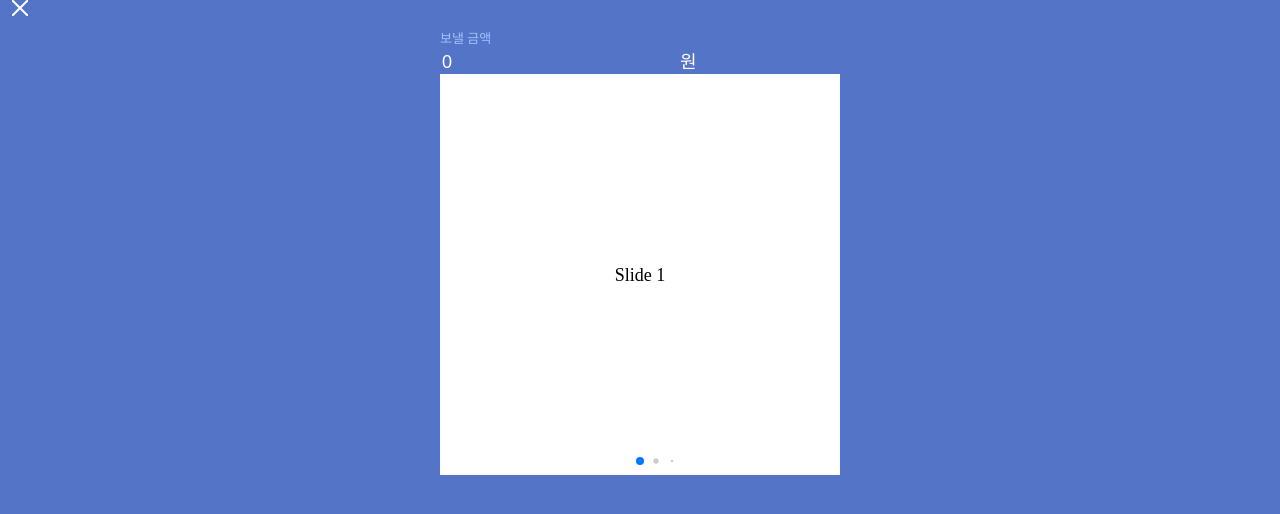
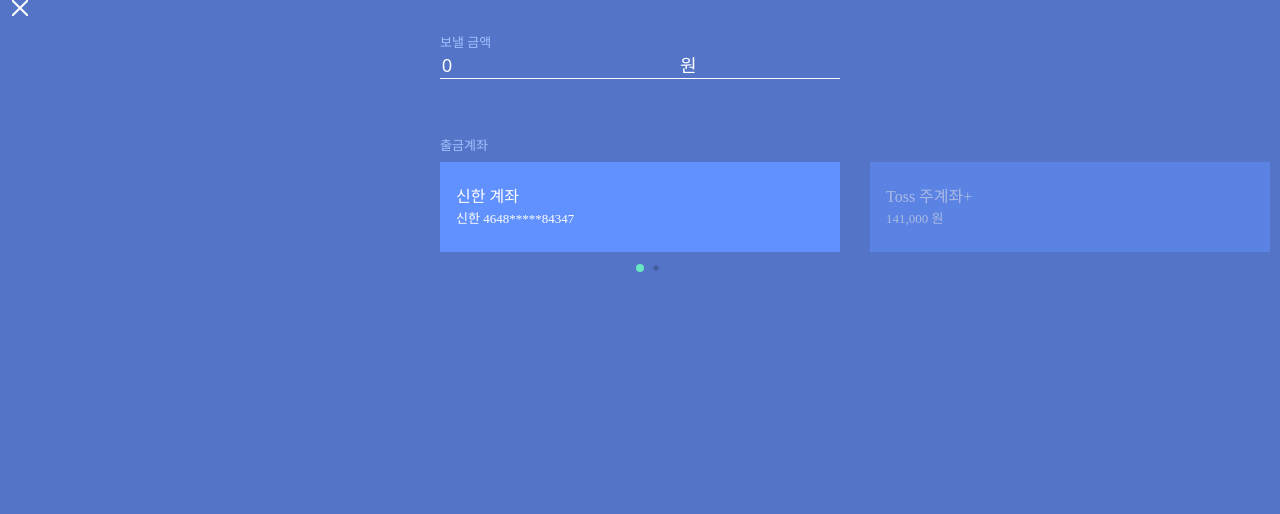
Before and after one commit to jiggum/simpleRemittanceView, a website built with webpack: page src/index.html in a window 1280 px wide. Built offline with nearby package versions, Linux system fonts and the light colour scheme.

Commit message:
BankAccountSwiperSlider

```diff
--- a/src/component/BankAccountSwiper/BankAccountSwiper.js
+++ b/src/component/BankAccountSwiper/BankAccountSwiper.js
@@ -3,6 +3,7 @@
 
 // import internal dependencies
 import Component from 'service/component/Component';
+import BankAccountSwiperSlider from './BankAccountSwiperSlider/BankAccountSwiperSlider';
 
 // import assets
 import 'swiper/dist/css/swiper.css';
@@ -18,12 +19,9 @@
     this.initializeSwiper = this.initializeSwiper.bind(this);
   }
 
-  componentDidMount() {
-    this.initializeSwiper();
-  }
-
   initializeSwiper() {
     this.swiper = new Swiper('.swiper-container', {
+      spaceBetween: 30,
       pagination: {
         el: '.swiper-pagination',
         dynamicBullets: true,
@@ -34,23 +32,22 @@
   render(link) {
     const html = (
       `<div class="BankAccountSwiper">
+        <div class="BankAccountSwiper__title">출금계좌</div>
         <div class="swiper-container">
           <div class="swiper-wrapper">
-            <div class="swiper-slide">Slide 1</div>
-            <div class="swiper-slide">Slide 2</div>
-            <div class="swiper-slide">Slide 3</div>
-            <div class="swiper-slide">Slide 4</div>
-            <div class="swiper-slide">Slide 5</div>
-            <div class="swiper-slide">Slide 6</div>
-            <div class="swiper-slide">Slide 7</div>
-            <div class="swiper-slide">Slide 8</div>
-            <div class="swiper-slide">Slide 9</div>
-            <div class="swiper-slide">Slide 10</div>
           </div>
           <div class="swiper-pagination"></div>
         </div>
       </div>`
     );
     super.render(link, html);
+
+    const swiperWrapperEl = this.element.getElementsByClassName('swiper-wrapper')[0];
+    for(let bankAccount of this.props.bankAccounts) {
+      const bankAccountSwiperSlider = new BankAccountSwiperSlider({ bankAccount });
+      bankAccountSwiperSlider.render(swiperWrapperEl.appendChild.bind(swiperWrapperEl));
+    }
+
+    this.initializeSwiper();
   }
 }
--- a/src/component/BankAccountSwiper/BankAccountSwiper.scss
+++ b/src/component/BankAccountSwiper/BankAccountSwiper.scss
@@ -1,29 +1,26 @@
 @import 'general/scss/variable.scss';
 
 .BankAccountSwiper{
-    display: flex;
-    flex-direction: column;
+  display: flex;
+  flex-direction: column;
+  margin-top: 50px;
+
+  .swiper-container {
+    width: 100%;
+    height: 90px;
+    overflow: visible;
+  }
+  .swiper-pagination-bullet-active {
+    background-color: $background-color-highlight;
+  }
+
+  .swiper-container-horizontal>.swiper-pagination-bullets {
+    bottom: -20px;
+  }
 }
 
-.swiper-container {
-    width: 400px;
-    height: 400px;
+.BankAccountSwiper__title {
+  font-size: 13px;
+  color: $text-color-brand-lighter;
+  margin-bottom: 8px;
 }
-.swiper-slide {
-    text-align: center;
-    font-size: 18px;
-    background: #fff;
-    /* Center slide text vertically */
-    display: -webkit-box;
-    display: -ms-flexbox;
-    display: -webkit-flex;
-    display: flex;
-    -webkit-box-pack: center;
-    -ms-flex-pack: center;
-    -webkit-justify-content: center;
-    justify-content: center;
-    -webkit-box-align: center;
-    -ms-flex-align: center;
-    -webkit-align-items: center;
-    align-items: center;
-}
--- /dev/null
+++ b/src/component/BankAccountSwiper/BankAccountSwiperSlider/BankAccountSwiperSlider.js
@@ -0,0 +1,49 @@
+// import external dependencies
+import Swiper from 'swiper/dist/js/swiper.min';
+
+// import internal dependencies
+import Component from 'service/component/Component';
+import corporationMap from 'general/constant/corporationMap';
+import { formatMoneySeparated } from 'util/string';
+
+// import assets
+import 'swiper/dist/css/swiper.css';
+import './BankAccountSwiperSlider.scss';
+
+export default class BankAccountSwiperSlider extends Component {
+  /**
+   *
+   * @param {object} props.bankAccount
+   */
+  constructor(props) {
+    super(props);
+    this.renderDescription = this.renderDescription.bind(this);
+  }
+
+  componentDidMount() {
+  }
+
+  renderDescription() {
+    if (this.props.bankAccount.corporation.id === 'toss') {
+      const amountMoney = this.props.bankAccount.deposit.amount;
+      return `${formatMoneySeparated(amountMoney.toString())} 원`;
+    }
+    return `${corporationMap[this.props.bankAccount.corporation.id].titleShort} ${this.props.bankAccount.account}`;
+  }
+
+  render(link) {
+    const html = (
+      `<div class="BankAccountSwiperSlider swiper-slide">
+        <div class="BankAccountSwiperSlider__content">
+          <div class="BankAccountSwiperSlider__title">
+            ${corporationMap[this.props.bankAccount.corporation.id].titleMain}
+          </div>
+          <div class="BankAccountSwiperSlider__description">
+            ${this.renderDescription()}
+          </div>
+        </div>
+      </div>`
+    );
+    super.render(link, html);
+  }
+}
--- /dev/null
+++ b/src/component/BankAccountSwiper/BankAccountSwiperSlider/BankAccountSwiperSlider.scss
@@ -0,0 +1,36 @@
+@import 'general/scss/variable.scss';
+
+.BankAccountSwiperSlider {
+  text-align: center;
+  font-size: 18px;
+  background: $background-color-brand-lighter;
+  display: flex;
+  align-items: center;
+  opacity: 0.5;
+  transition: opacity .3s ease-in-out;
+  padding: $side-padding-thick;
+  box-sizing: border-box;
+  &.swiper-slide-active {
+    opacity: 1;
+  }
+}
+
+.BankAccountSwiperSlider__content {
+  flex: 1;
+  flex-direction: column;
+  justify-content: center;
+}
+
+.BankAccountSwiperSlider__title {
+  color: $text-color-6;
+  font-size: 16px;
+  text-align: left;
+  line-height: 24px;
+}
+
+.BankAccountSwiperSlider__description {
+  color: $text-color-6;
+  font-size: 13px;
+  line-height: 20px;
+  text-align: left;
+}
--- a/src/component/MoneyInput/MoneyInput.scss
+++ b/src/component/MoneyInput/MoneyInput.scss
@@ -8,9 +8,11 @@
 .MoneyInput__title {
   font-size: 13px;
   color: $text-color-brand-lighter;
+  margin-top: 4px;
 }
 
 .MoneyInput__message {
+  margin-top: 6px;
   font-size: 13px;
   color: $text-color-brand-light;
 }
--- a/src/container/SendMoney/SendMoney.js
+++ b/src/container/SendMoney/SendMoney.js
@@ -62,7 +62,32 @@
 
     // BankAccountSwiper
     const bankAccountSwiper = new BankAccountSwiper({
-      bankAccounts: [],
+      bankAccounts: [
+        {
+          "corporation": {
+            "id": "Shinhan",
+            "name": " "
+          },
+          "account": "4648*****84347",
+          "deposit": {
+            "amount": null,
+            "currency": ""
+          },
+          "fee" : 500
+        },
+        {
+          "corporation": {
+            "id": "toss",
+            "name": "Toss "
+          },
+          "account": "",
+          "deposit": {
+            "amount": 141000,
+            "currency": ""
+          },
+          "fee": 0
+        }
+      ],
     });
     bankAccountSwiper.render(sendMoneyContentEl.appendChild.bind(sendMoneyContentEl));
   }
--- /dev/null
+++ b/src/general/constant/corporationMap.json
@@ -0,0 +1,10 @@
+{
+  "Shinhan": {
+    "titleMain": "신한 계좌",
+    "titleShort": "신한"
+  },
+  "toss": {
+    "titleMain": "Toss 주계좌+",
+    "titleShort": "Toss"
+  }
+}
--- a/src/general/scss/color.scss
+++ b/src/general/scss/color.scss
@@ -1,6 +1,6 @@
 $color-brand-light: #dde7ff;
 $color-brand-lighter: #a3c1ff;
-$color-brand-default: #5881f0;
+$color-brand-default: #6191ff;
 $color-brand-darker: #5475c7;
 $color-brand-dark: #344c8f;
 $color-orange: #f39d3f;
@@ -25,6 +25,7 @@
 $text-color-highlight: $color-highlight;
 
 $background-color-brand: $color-brand-darker;
+$background-color-brand-lighter: $color-brand-default;
 $background-color-clear: #fffff;
 $background-color-disabled: #e5e5e5;
 $background-color-highlight: $color-highlight;
--- a/src/general/scss/variable.scss
+++ b/src/general/scss/variable.scss
@@ -1,6 +1,8 @@
 @import 'general/scss/color.scss';
 
+$side-padding-thin: 8px;
 $side-padding: 12px;
+$side-padding-thick: 16px;
 $border-default: 1px solid #ffffff;
 
 .color-warn {
```
